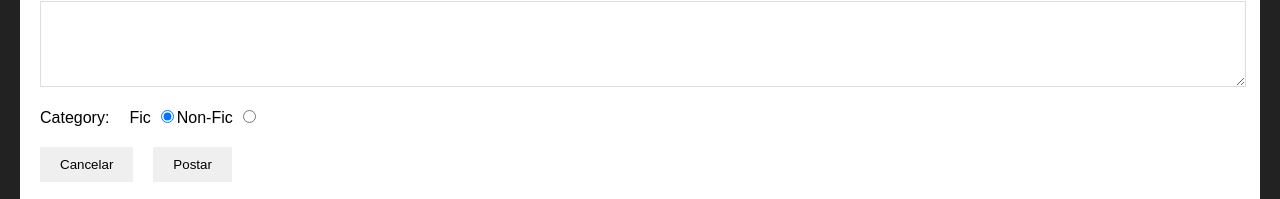
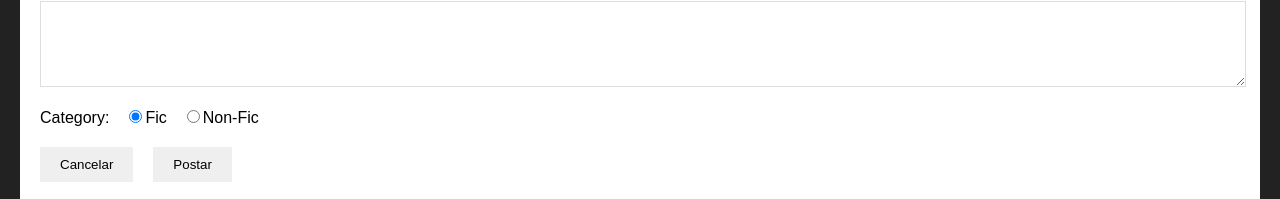
Before and after one commit to andreaweb/readable-udacity, a React (Create React App) app: page /PostDetails in a window 1280 px wide. Shown: the part 186-385 px from the top of the page. Built offline with nearby package versions, Linux system fonts and the light colour scheme.

Commit message:
improving margin and order of elements - radio group

```diff
--- a/src/App.css
+++ b/src/App.css
@@ -162,10 +162,10 @@
   border-color: #ddd;
 }
 .new-post__category__title{
-  margin-right: 20px;
+
 }
 .new-post__category__radio{
-  margin-left: 10px;
+  margin-left: 20px;
 }
 .new-post__buttons{
   margin: 20px 0 0;
--- a/src/NewPost.js
+++ b/src/NewPost.js
@@ -27,7 +27,7 @@ class NewPost extends React.Component{
 
 						<div className="new-post__category">
 							<span className="new-post__category__title">Category:</span>
-							<label for="fic">Fic</label>
+
 							<input
 								className="new-post__category__radio"
 								type="radio"
@@ -35,13 +35,15 @@ class NewPost extends React.Component{
 								name="category"
 								value="fic"
 							/>
-							<label for="non-fic">Non-Fic</label>
+							<label for="fic">Fic</label>
+
 							<input
 								className="new-post__category__radio"
 								type="radio"
 								name="category"
 								value="non-fic"
 							/>
+							<label for="non-fic">Non-Fic</label>
 						</div>
 
 						<div className="new-post__buttons">
```
